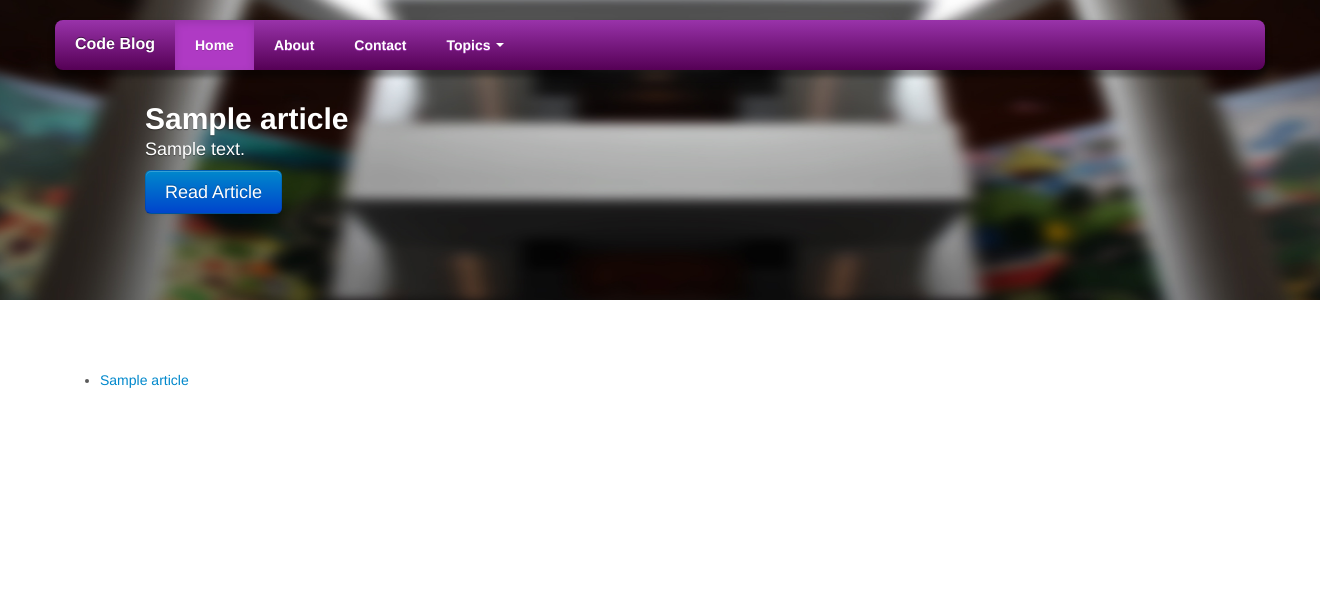
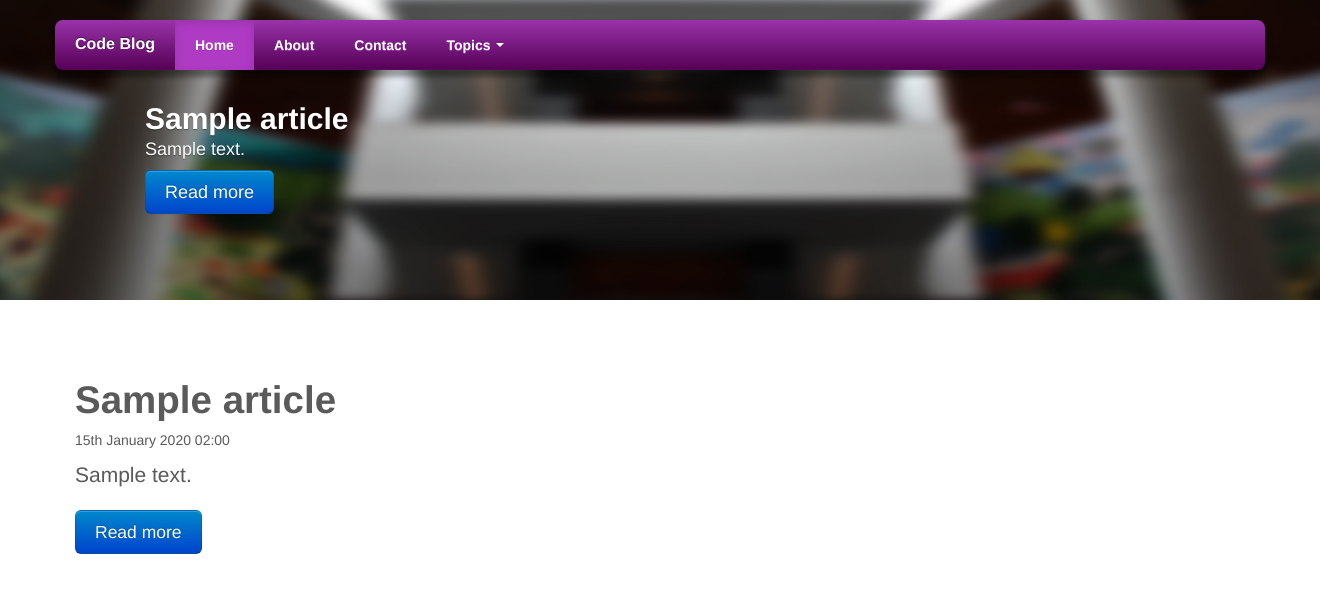
Before and after one commit to nightelf/codeblogpy, a Django app: page / in a window 1320 px wide; the page is wider, and only the part inside the window is pictured. Shown: the top 593 px of that part. Run offline with Django 3.2, Linux system fonts and the light colour scheme; tables that the repository leaves empty hold one stand-in row (values such as "Sample post"); some libraries are stand-ins or nearby versions.

Commit message:
headlines display

```diff
--- a/blog/templates/blog/index.html
+++ b/blog/templates/blog/index.html
@@ -20,7 +20,7 @@
         <div class="carousel-caption">
           <h1>{{ article.title }}</h1>
           <p class="lead">{{ article.summary }}</p>
-          <a class="btn btn-large btn-primary" href="/blog/{{article.slug}}">Read Article</a>
+          <a class="btn btn-large btn-primary" href="/blog/{{article.slug}}">Read more</a>
         </div>
       </div>
     </div>
@@ -44,14 +44,27 @@
   <a class="right carousel-control"{% if latest_article_list.count < 2 %}style="display:none"{% endif %} href="#myCarousel" data-slide="next">›</a>
 </div> <!-- /.carousel -->
 <div class="featurette container">
-{% if latest_article_list %}
-    <ul>
-    {% for article in latest_article_list %}
-        <li><a href="/blog/{{article.slug}}">{{ article.title }}</a></li>
-    {% endfor %}
-    </ul>
-{% else %}
+  {% for article in latest_article_list %}
+      <div class="container">
+        <div class="">
+          <h1>{{ article.title }}</h1>
+          <p>{{ article.published | date:"jS F Y H:i" }}</p>
+          <p class="lead">{{ article.summary }}</p>
+          <a class="btn btn-large btn-primary" href="/blog/{{article.slug}}">Read more</a>
+        </div>
+      </div>
+  {% empty %}
     <h3>No articles are available.</h3>
-{% endif %}
+  {% endfor %}
 </div>
 {% endblock %}
+{% block script %}
+    {{ block.super }}
+  {% verbatim %}
+    <script type="text/javascript">
+    $('.carousel').carousel({
+      interval: 10000
+    })
+    </script>
+  {% endverbatim %}
+{% endblock %}
--- a/news_blog/templates/main/base.html
+++ b/news_blog/templates/main/base.html
@@ -24,9 +24,6 @@
 <script src="{% static "js/bootstrap.min.js" %}"></script>
 {% endblock %}
 
-{% block addlScript %}
-    {# for additional scripts #}
-{% endblock %}
 </body>
 </html>
 {% endspaceless %}
```
